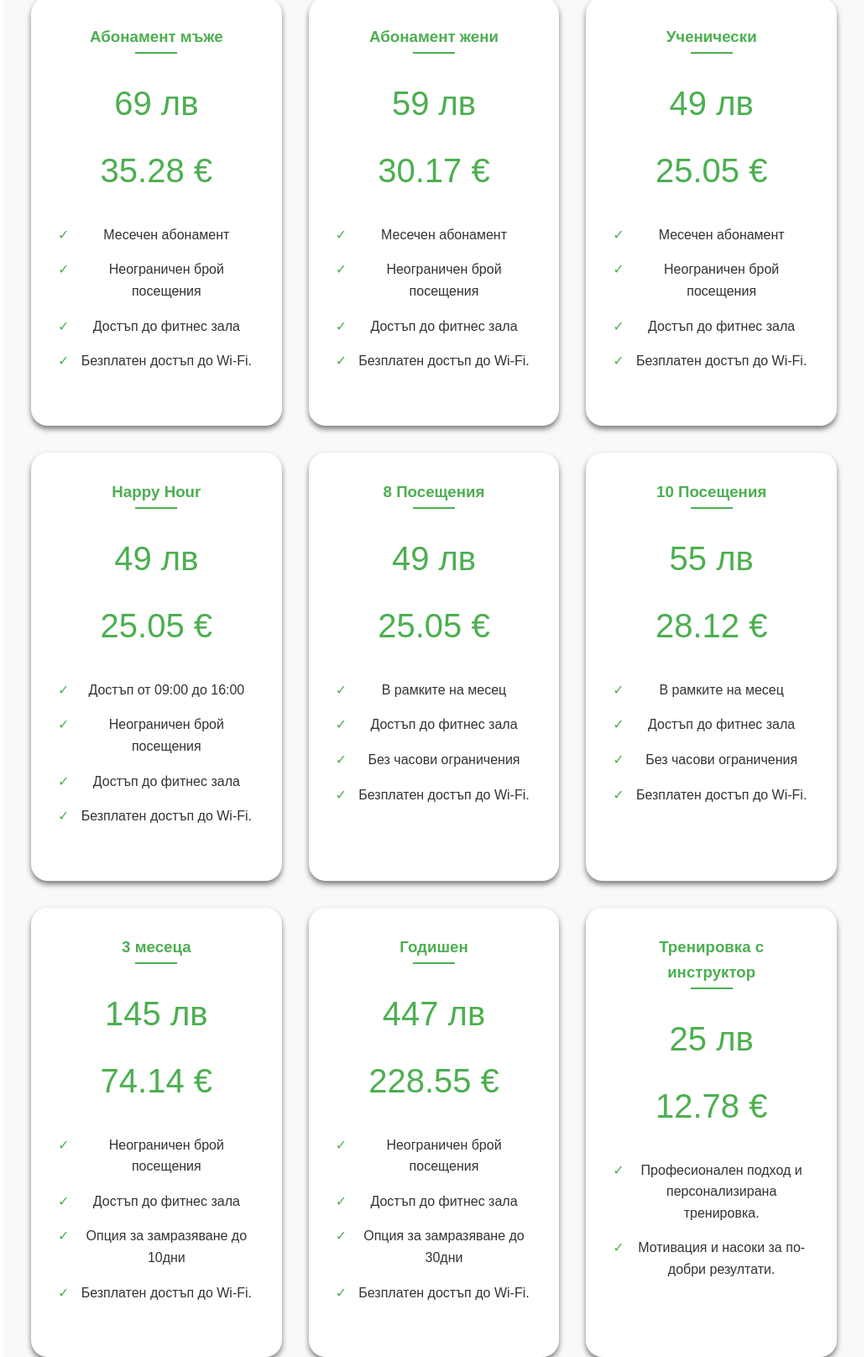
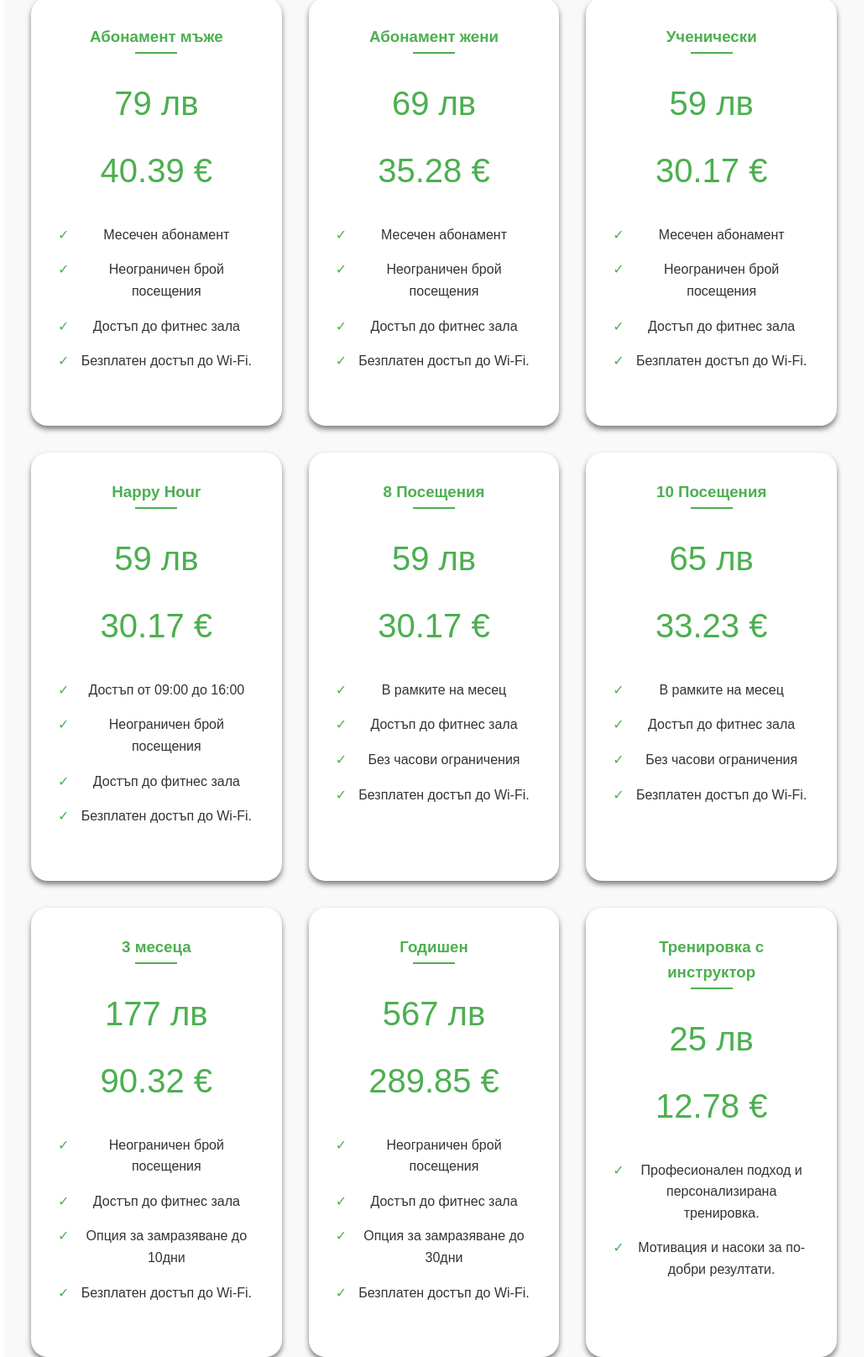
Before and after one commit to GeorgiGeorgievTsankov/fitness-oborishte, a website built with Vite: page index.html in a window 1280 px wide. Shown: the part 2336-3952 px from the top of the page at 84% size, without its empty margins (123-1156 px from the left). Built offline with nearby package versions, Linux system fonts and the light colour scheme.

Commit message:
update price

```diff
--- a/index.html
+++ b/index.html
@@ -98,8 +98,8 @@
       <div class="pricing-grid">
         <div class="price-card">
           <h3>Абонамент мъже</h3>
-          <div class="price">69 лв</div>
-          <div class="price">35.28 €</div>
+          <div class="price">79 лв</div>
+          <div class="price">40.39 €</div>
           <ul>
             <li>Месечен абонамент</li>
             <li>Неограничен брой посещения</li>
@@ -110,8 +110,8 @@
         <!-- Неограничен жени -->
         <div class="price-card">
           <h3>Абонамент жени</h3>
-          <div class="price">59 лв</div>
-          <div class="price">30.17 €</div>
+          <div class="price">69 лв</div>
+          <div class="price">35.28 €</div>
           <ul>
             <li>Месечен абонамент</li>
             <li>Неограничен брой посещения</li>
@@ -122,8 +122,8 @@
         <!-- Ученически -->
         <div class="price-card">
           <h3>Ученически</h3>
-          <div class="price">49 лв</div>
-          <div class="price">25.05 €</div>
+          <div class="price">59 лв</div>
+          <div class="price">30.17 €</div>
           <ul>
             <li>Месечен абонамент</li>
             <li>Неограничен брой посещения</li>
@@ -134,8 +134,8 @@
         <!-- Happy Hour -->
         <div class="price-card">
           <h3>Happy Hour</h3>
-          <div class="price">49 лв</div>
-          <div class="price">25.05 €</div>
+          <div class="price">59 лв</div>
+          <div class="price">30.17 €</div>
           <ul>
             <li>Достъп от 09:00 до 16:00</li>
             <li>Неограничен брой посещения</li>
@@ -146,8 +146,8 @@
         <!-- 8 Посещения -->
         <div class="price-card">
           <h3>8 Посещения</h3>
-          <div class="price">49 лв</div>
-          <div class="price">25.05 €</div>
+          <div class="price">59 лв</div>
+          <div class="price">30.17 €</div>
           <ul>
             <li>В рамките на месец</li>
             <li>Достъп до фитнес зала</li>
@@ -158,8 +158,8 @@
         <!-- 10 Посещения -->
         <div class="price-card">
           <h3>10 Посещения</h3>
-          <div class="price">55 лв</div>
-          <div class="price">28.12 €</div>
+          <div class="price">65 лв</div>
+          <div class="price">33.23 €</div>
           <ul>
             <li>В рамките на месец</li>
             <li>Достъп до фитнес зала</li>
@@ -170,8 +170,8 @@
         <!-- 3 месеца -->
         <div class="price-card">
           <h3>3 месеца</h3>
-          <div class="price">145 лв</div>
-          <div class="price">74.14 €</div>
+          <div class="price">177 лв</div>
+          <div class="price">90.32 €</div>
           <ul>
             <li>Неограничен брой посещения</li>
             <li>Достъп до фитнес зала</li>
@@ -183,8 +183,8 @@
         <!-- Годишен -->
         <div class="price-card">
           <h3>Годишен</h3>
-          <div class="price">447 лв</div>
-          <div class="price">228.55 €</div>
+          <div class="price">567 лв</div>
+          <div class="price">289.85 €</div>
           <ul>
             <li>Неограничен брой посещения</li>
             <li>Достъп до фитнес зала</li>
@@ -205,8 +205,8 @@
         <!-- Еднократна -->
         <div class="price-card">
           <h3>Еднократна тренировка</h3>
-          <div class="price">10 лв</div>
-          <div class="price">5.11 €</div>
+          <div class="price">12 лв</div>
+          <div class="price">6.14 €</div>
           <ul>
             <li>Достъп до фитнес зала</li>
             <li>Безплатен достъп до Wi-Fi.</li>
```
Also changed, not shown: style.css (line endings or trailing spaces).
